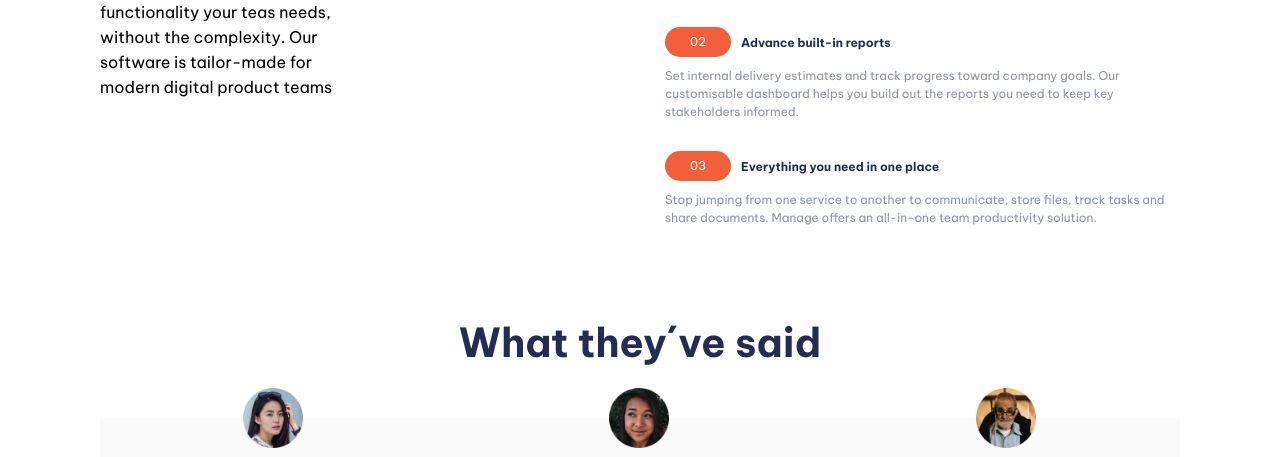
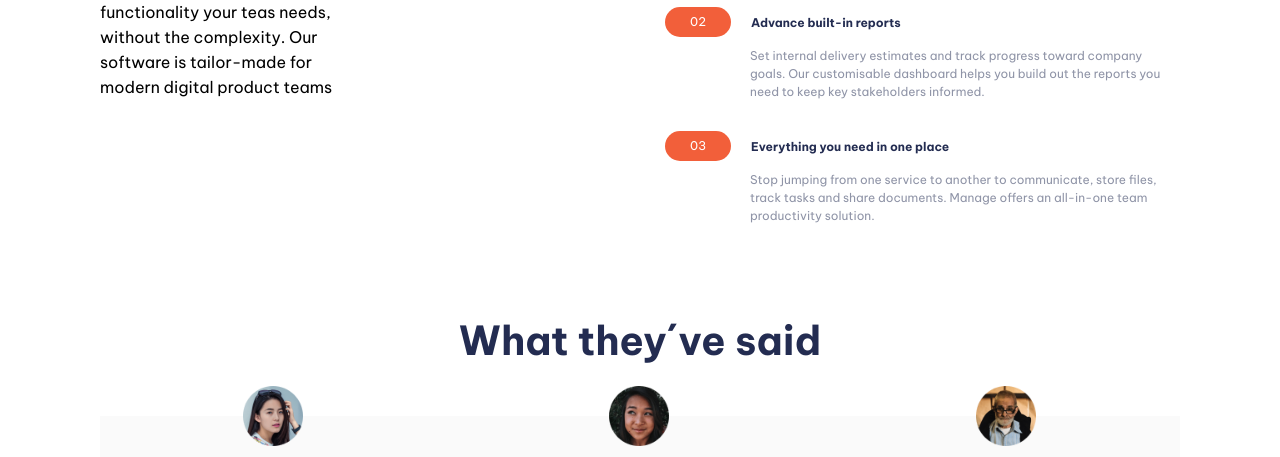
Before and after one commit to romoguill/finalFrontEnd1, a plain HTML site: page root/index.html in a window 1280 px wide. Shown: the part 812-1269 px from the top of the page. Drawn offline with Linux system fonts and the light colour scheme.

Commit message:
Fixed issue on destktop styles

```diff
--- a/root/css/style.css
+++ b/root/css/style.css
@@ -196,7 +196,7 @@ header nav li a:hover {
   font-size: 1.2rem;
   display: inline-block;
   padding: 0.75rem 3rem;
-  margin-left: -20px;
+  margin-left: -1rem;
   z-index: 1;
   background-color: #fff0ec;
   width: calc(100vw - 2rem);
@@ -430,11 +430,16 @@ footer .container > p {
 
   .key-products {
     flex-basis: 50%;
+    margin-top: 1rem;
   }
 
   .key-products h6 {
     width: auto;
     background-color: transparent;
+  }
+
+  .key-products p {
+    margin-left: 8.5rem;
   }
 
   .reviews h2 {
```
